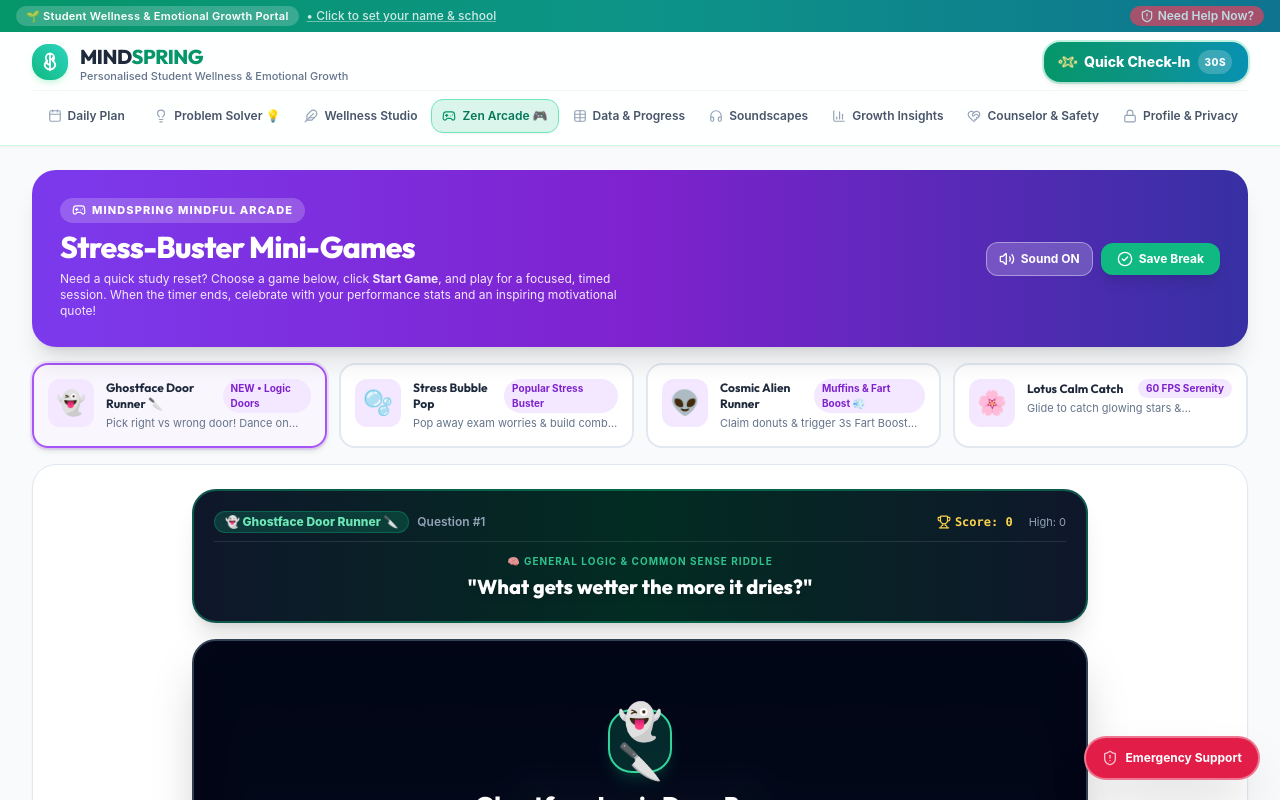
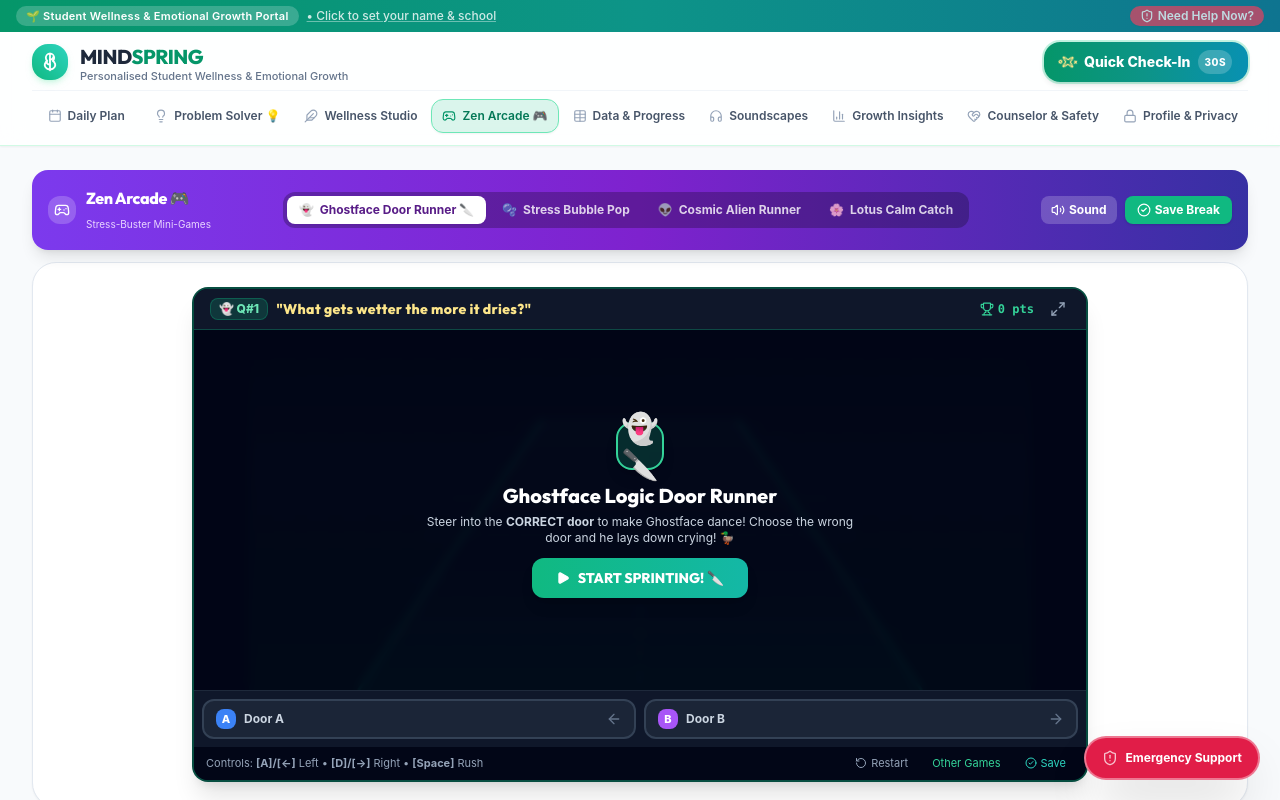
Before and after one commit to grewalharshdeepsingh-wq/mindspring, a React (Vite) app: page / in a window 1280 px wide. Both pictures are taken after a click on the button "Zen Arcade 🎮". Shown: the top 800 px of the page. Built offline with nearby package versions, Linux system fonts and the light colour scheme.

Commit message:
fix: compact game layout so question, canvas, and door choices fit simultaneously on one screen

```diff
--- a/src/components/GhostfaceRunnerGame.jsx
+++ b/src/components/GhostfaceRunnerGame.jsx
@@ -293,6 +293,7 @@
   const [questionIndex, setQuestionIndex] = useState(0);
   const [chosenLane, setChosenLane] = useState(0); // -1: Left, 1: Right
   const [explanation, setExplanation] = useState('');
+  const [isFullscreen, setIsFullscreen] = useState(false);
   const [doorAnswers, setDoorAnswers] = useState({
     left: '',
     right: '',
@@ -408,7 +409,7 @@
       // 1. BACKGROUND & 3D CORRIDOR RUNNER ENVIRONMENT
       // ----------------------------------------------------
       const vpX = width / 2;
-      const vpY = height * 0.28;
+      const vpY = height * 0.25;
 
       // Dark atmospheric gradient
       const bgGrad = ctx.createLinearGradient(0, 0, 0, height);
@@ -767,66 +768,60 @@
   };
 
   return (
-    <div className="flex flex-col space-y-4 animate-fade-in max-w-4xl mx-auto">
+    <div className={isFullscreen
+      ? "fixed inset-0 z-50 bg-slate-950 flex flex-col justify-center items-center p-2 sm:p-4 overflow-y-auto"
+      : "relative rounded-2xl overflow-hidden shadow-xl border-2 border-emerald-500/40 bg-slate-950 flex flex-col max-w-4xl mx-auto w-full animate-fade-in"
+    }>
 
-      {/* Top Banner / Question Header */}
-      <div className="relative overflow-hidden rounded-3xl bg-gradient-to-r from-slate-900 via-emerald-950 to-slate-900 border-2 border-emerald-500/40 p-4 sm:p-5 text-white shadow-xl">
-        <div className="flex items-center justify-between pb-2 border-b border-white/10 text-xs">
-          <div className="flex items-center space-x-2">
-            <span className="bg-emerald-500/20 text-emerald-300 font-extrabold px-2.5 py-0.5 rounded-full border border-emerald-500/30 flex items-center space-x-1">
-              <span>👻 Ghostface Door Runner 🔪</span>
+      {/* 1. TOP QUESTION & HUD BAR (Integrated in single compact 48px header) */}
+      <div className="bg-slate-900 border-b border-emerald-500/30 px-3 sm:px-4 py-2 text-white flex flex-col sm:flex-row items-center justify-between gap-2 shadow-md w-full">
+        <div className="flex items-center space-x-2 text-xs truncate max-w-full">
+          <span className="bg-emerald-500/20 text-emerald-300 font-extrabold px-2 py-0.5 rounded-lg border border-emerald-500/30 whitespace-nowrap shrink-0">
+            👻 Q#{questionIndex + 1}
           </span>
-            <span className="text-slate-400 font-semibold hidden sm:inline">
-              Question #{questionIndex + 1}
-            </span>
-          </div>
-
-          <div className="flex items-center space-x-4">
-            <div className="flex items-center space-x-1 text-amber-300 font-mono font-bold">
-              <Trophy className="w-3.5 h-3.5" />
-              <span>Score: {score}</span>
-            </div>
-            {streak > 1 && (
-              <span className="bg-amber-500/30 text-amber-300 font-bold px-2 py-0.5 rounded-full text-[10px] animate-pulse">
-                🔥 {streak}x Streak
-              </span>
-            )}
-            <span className="text-slate-400 text-[11px] hidden md:inline">
-              High: {highScore}
-            </span>
-          </div>
-        </div>
-
-        {/* The Logic Question Card */}
-        <div className="pt-3 text-center space-y-1">
-          <span className="text-[10px] uppercase font-bold tracking-widest text-emerald-400/90 block">
-            🧠 General Logic & Common Sense Riddle
-          </span>
-          <h3 className="text-base sm:text-xl font-heading font-extrabold text-white leading-snug drop-shadow-md">
+          <h3 className="font-heading font-extrabold text-xs sm:text-sm text-amber-200 tracking-wide truncate" title={LOGIC_QUESTIONS[questionIndex % LOGIC_QUESTIONS.length].question}>
             "{LOGIC_QUESTIONS[questionIndex % LOGIC_QUESTIONS.length].question}"
           </h3>
         </div>
 
-        {/* Approaching Distance Bar */}
+        <div className="flex items-center space-x-3 text-xs shrink-0 font-mono">
+          <div className="flex items-center space-x-1 text-emerald-400 font-bold">
+            <Trophy className="w-3.5 h-3.5" />
+            <span>{score} pts</span>
+          </div>
+          {streak > 1 && (
+            <span className="bg-amber-500/20 text-amber-300 font-bold px-2 py-0.5 rounded-lg text-[10px] animate-pulse">
+              🔥 {streak}x
+            </span>
+          )}
+          <button
+            onClick={() => setIsFullscreen(!isFullscreen)}
+            className="text-slate-400 hover:text-white p-1 rounded-lg transition"
+            title={isFullscreen ? "Exit Fullscreen" : "Fullscreen Focus Mode"}
+          >
+            {isFullscreen ? <Minimize2 className="w-4 h-4" /> : <Maximize2 className="w-4 h-4" />}
+          </button>
+        </div>
+      </div>
+
+      {/* 2. SLIM APPROACHING DISTANCE BAR */}
       {gameState === 'running' && (
-          <div className="mt-3 w-full bg-slate-800/80 rounded-full h-1.5 overflow-hidden">
+        <div className="w-full bg-slate-800/80 h-1 overflow-hidden">
           <div
             className="bg-gradient-to-r from-emerald-400 to-teal-300 h-full transition-all duration-75"
             style={{ width: `${Math.max(0, 100 - gRef.current.distance)}%` }}
           />
         </div>
       )}
-      </div>
 
-      {/* Main Game Canvas Viewport */}
-      <div className="relative rounded-3xl overflow-hidden shadow-2xl border-2 border-slate-700 bg-slate-950 flex flex-col items-center justify-center">
+      {/* 3. MAIN GAME CANVAS VIEWPORT */}
+      <div className="relative w-full bg-slate-950 flex flex-col items-center justify-center overflow-hidden">
         <canvas
           ref={canvasRef}
           width={760}
-          height={460}
-          className="w-full h-auto max-h-[500px] object-contain cursor-pointer select-none"
+          height={350}
+          className="w-full h-auto max-h-[360px] object-contain cursor-pointer select-none"
           onClick={(e) => {
-            // Click left half -> steer left; click right half -> steer right
             const rect = e.currentTarget.getBoundingClientRect();
             const clickX = e.clientX - rect.left;
             if (clickX < rect.width / 2) {
@@ -839,57 +834,43 @@
 
         {/* Start / Idle Overlay */}
         {gameState === 'idle' && (
-          <div className="absolute inset-0 bg-slate-950/85 backdrop-blur-md flex flex-col items-center justify-center p-6 text-center space-y-4 animate-fade-in">
-            <div className="w-16 h-16 rounded-3xl bg-emerald-500/20 border-2 border-emerald-400 flex items-center justify-center text-4xl shadow-lg shadow-emerald-500/20">
+          <div className="absolute inset-0 bg-slate-950/90 backdrop-blur-sm flex flex-col items-center justify-center p-4 text-center space-y-3 animate-fade-in z-20">
+            <div className="w-12 h-12 rounded-2xl bg-emerald-500/20 border-2 border-emerald-400 flex items-center justify-center text-3xl shadow-lg">
               👻🔪
             </div>
 
-            <div className="space-y-1.5 max-w-md">
-              <h3 className="text-2xl font-heading font-extrabold text-white">
+            <div className="space-y-1 max-w-md">
+              <h3 className="text-xl font-heading font-extrabold text-white">
                 Ghostface Logic Door Runner
               </h3>
-              <p className="text-xs text-slate-300 leading-relaxed">
-                Ghostface is sprinting with a knife! Look at the common sense question at the top and steer into the <strong>CORRECT door</strong>.
+              <p className="text-xs text-slate-300">
+                Steer into the <strong>CORRECT door</strong> to make Ghostface dance! Choose the wrong door and he lays down crying! 🦆
               </p>
             </div>
 
-            <div className="grid grid-cols-2 gap-3 text-left max-w-sm w-full text-xs text-slate-300">
-              <div className="p-3 bg-emerald-950/40 border border-emerald-500/30 rounded-2xl">
-                <span className="font-bold text-emerald-400 block pb-1">✅ Right Answer:</span>
-                Ghostface does a hilarious victory dance with his knife! 🕺
-              </div>
-              <div className="p-3 bg-rose-950/40 border border-rose-500/30 rounded-2xl">
-                <span className="font-bold text-rose-400 block pb-1">❌ Wrong Answer:</span>
-                Ghostface drops his knife, lays down and cries hysterically! 😭
-              </div>
-            </div>
-
-            <p className="text-[11px] text-amber-300 font-semibold">
-              🦆 Watch out for funny side cameos (like the Moonwalking Duck) that pop in to cheer you on!
-            </p>
-
             <button
               onClick={handleStartGame}
-              className="px-8 py-3.5 bg-gradient-to-r from-emerald-500 to-teal-500 hover:from-emerald-600 hover:to-teal-600 text-white font-heading font-extrabold text-sm rounded-2xl shadow-xl shadow-emerald-500/25 transition transform hover:scale-105 active:scale-95 flex items-center space-x-2"
+              className="px-6 py-2.5 bg-gradient-to-r from-emerald-500 to-teal-500 hover:from-emerald-600 hover:to-teal-600 text-white font-heading font-extrabold text-xs sm:text-sm rounded-xl shadow-lg transition transform hover:scale-105 active:scale-95 flex items-center space-x-2"
             >
-              <Play className="w-4 h-4 fill-current" />
+              <Play className="w-3.5 h-3.5 fill-current" />
               <span>START SPRINTING! 🔪</span>
             </button>
           </div>
         )}
 
-        {/* Live Feedback Toast for Dancing / Crying */}
+        {/* Dancing Toast Overlay */}
         {gameState === 'dancing' && (
-          <div className="absolute top-4 bg-emerald-600/90 text-white px-5 py-2 rounded-2xl font-bold text-sm shadow-xl flex items-center space-x-2 animate-bounce border border-emerald-300">
+          <div className="absolute top-2 bg-emerald-600/90 text-white px-4 py-1.5 rounded-xl font-bold text-xs shadow-xl flex items-center space-x-1.5 animate-bounce border border-emerald-300 z-20">
             <span>🎉 CORRECT! 200 IQ MOVE! DANCE PARTY! 🕺✨</span>
           </div>
         )}
 
+        {/* Crying Toast Overlay */}
         {gameState === 'crying' && (
-          <div className="absolute top-4 bg-rose-700/95 text-white p-3 sm:px-6 rounded-2xl font-bold text-xs sm:text-sm shadow-xl text-center space-y-1 animate-pulse border-2 border-rose-400 max-w-md">
+          <div className="absolute top-2 bg-rose-700/95 text-white px-4 py-1.5 rounded-xl font-bold text-xs shadow-xl text-center space-y-0.5 animate-pulse border border-rose-400 max-w-sm z-20">
             <div>😭 WRONG DOOR! GHOSTFACE IS SOBBING! 💦</div>
             {explanation && (
-              <p className="text-[11px] font-medium text-rose-100">
+              <p className="text-[10px] font-medium text-rose-100">
                 💡 Truth: {explanation}
               </p>
             )}
@@ -897,101 +878,94 @@
         )}
       </div>
 
-      {/* Interactive Controls & Door Selector Buttons */}
-      <div className="grid grid-cols-1 sm:grid-cols-2 gap-3">
+      {/* 4. SLEEK INTEGRATED DOOR ANSWER BUTTONS (Directly beneath canvas, 38px height) */}
+      <div className="grid grid-cols-2 gap-2 p-2 bg-slate-900 border-t border-slate-800 w-full">
         {/* Left Door Button */}
         <button
           onClick={() => steerTo(-1)}
-          className={`p-4 rounded-2xl border-2 transition text-left flex items-center justify-between shadow-md ${
+          className={`py-2 px-3 rounded-xl border-2 transition text-left flex items-center justify-between ${
             chosenLane === -1
-              ? 'bg-blue-600/20 border-blue-500 ring-2 ring-blue-400/40'
-              : 'bg-white dark:bg-slate-900 border-slate-200 dark:border-slate-800 hover:border-blue-400'
+              ? 'bg-blue-600/30 border-blue-400 text-white ring-2 ring-blue-400/40'
+              : 'bg-slate-800/80 border-slate-700 text-slate-300 hover:border-blue-400'
           }`}
         >
-          <div className="flex items-center space-x-3">
-            <span className="w-8 h-8 rounded-xl bg-blue-500 text-white font-extrabold text-sm flex items-center justify-center shrink-0">
+          <div className="flex items-center space-x-2 truncate">
+            <span className="w-5 h-5 rounded-lg bg-blue-500 text-white font-extrabold text-[11px] flex items-center justify-center shrink-0">
               A
             </span>
-            <div>
-              <span className="text-[10px] font-extrabold uppercase tracking-wider text-blue-600 dark:text-blue-400 block">
-                [LEFT DOOR]
-              </span>
-              <span className="text-xs sm:text-sm font-bold text-slate-800 dark:text-white">
+            <span className="text-xs font-bold truncate">
               {doorAnswers.left || 'Door A'}
             </span>
           </div>
-          </div>
-          <ArrowLeft className={`w-5 h-5 ${chosenLane === -1 ? 'text-blue-500' : 'text-slate-400'}`} />
+          <ArrowLeft className={`w-4 h-4 shrink-0 ${chosenLane === -1 ? 'text-blue-400' : 'text-slate-500'}`} />
         </button>
 
         {/* Right Door Button */}
         <button
           onClick={() => steerTo(1)}
-          className={`p-4 rounded-2xl border-2 transition text-left flex items-center justify-between shadow-md ${
+          className={`py-2 px-3 rounded-xl border-2 transition text-left flex items-center justify-between ${
             chosenLane === 1
-              ? 'bg-purple-600/20 border-purple-500 ring-2 ring-purple-400/40'
-              : 'bg-white dark:bg-slate-900 border-slate-200 dark:border-slate-800 hover:border-purple-400'
+              ? 'bg-purple-600/30 border-purple-400 text-white ring-2 ring-purple-400/40'
+              : 'bg-slate-800/80 border-slate-700 text-slate-300 hover:border-purple-400'
           }`}
         >
-          <div className="flex items-center space-x-3">
-            <span className="w-8 h-8 rounded-xl bg-purple-500 text-white font-extrabold text-sm flex items-center justify-center shrink-0">
+          <div className="flex items-center space-x-2 truncate">
+            <span className="w-5 h-5 rounded-lg bg-purple-500 text-white font-extrabold text-[11px] flex items-center justify-center shrink-0">
               B
             </span>
-            <div>
-              <span className="text-[10px] font-extrabold uppercase tracking-wider text-purple-600 dark:text-purple-400 block">
-                [RIGHT DOOR]
-              </span>
-              <span className="text-xs sm:text-sm font-bold text-slate-800 dark:text-white">
+            <span className="text-xs font-bold truncate">
               {doorAnswers.right || 'Door B'}
             </span>
           </div>
-          </div>
-          <ArrowRight className={`w-5 h-5 ${chosenLane === 1 ? 'text-purple-500' : 'text-slate-400'}`} />
+          <ArrowRight className={`w-4 h-4 shrink-0 ${chosenLane === 1 ? 'text-purple-400' : 'text-slate-500'}`} />
         </button>
       </div>
 
-      {/* Action Toolbar */}
-      <div className="flex flex-wrap items-center justify-between gap-2 bg-slate-100 dark:bg-slate-900 p-3 rounded-2xl text-xs">
-        <div className="flex items-center space-x-2 text-slate-500 dark:text-slate-400">
-          <span>Keyboard: <strong>[A] / [←]</strong> Left • <strong>[D] / [→]</strong> Right</span>
-        </div>
+      {/* 5. MICRO TOOLBAR (Quick actions & hints) */}
+      <div className="px-3 py-1.5 bg-slate-950 text-slate-400 text-[11px] flex items-center justify-between w-full">
+        <span className="hidden sm:inline">
+          Controls: <strong>[A]/[←]</strong> Left • <strong>[D]/[→]</strong> Right • <strong>[Space]</strong> Rush
+        </span>
+        <span className="sm:hidden">
+          Tap Door A or B to steer!
+        </span>
 
         <div className="flex items-center space-x-2">
           {gameState === 'running' && (
             <button
               onClick={handleRushDoor}
-              className="flex items-center space-x-1.5 px-3 py-1.5 bg-amber-500 hover:bg-amber-600 text-white font-bold rounded-xl transition"
+              className="px-2.5 py-0.5 bg-amber-500/20 hover:bg-amber-500/30 text-amber-300 font-bold rounded-lg border border-amber-500/30 transition flex items-center space-x-1"
               title="Rush forward into chosen door"
             >
-              <Zap className="w-3.5 h-3.5" />
-              <span>Rush Door ⚡</span>
+              <Zap className="w-3 h-3 text-amber-400" />
+              <span>Rush ⚡</span>
             </button>
           )}
 
           <button
             onClick={handleStartGame}
-            className="flex items-center space-x-1 px-3 py-1.5 bg-white dark:bg-slate-800 hover:bg-slate-200 text-slate-700 dark:text-slate-200 font-bold rounded-xl border border-slate-300 dark:border-slate-700 transition"
+            className="px-2 py-0.5 text-slate-400 hover:text-white transition flex items-center space-x-1"
           >
-            <RotateCcw className="w-3.5 h-3.5" />
+            <RotateCcw className="w-3 h-3" />
             <span>Restart</span>
           </button>
 
           {onSwitchGame && (
             <button
               onClick={onSwitchGame}
-              className="flex items-center space-x-1 px-3 py-1.5 bg-emerald-600 hover:bg-emerald-700 text-white font-bold rounded-xl transition"
+              className="px-2 py-0.5 text-emerald-400 hover:text-emerald-300 transition"
             >
-              <span>Other Games</span>
+              Other Games
             </button>
           )}
 
           {onComplete && (
             <button
               onClick={() => onComplete(5)}
-              className="flex items-center space-x-1 px-3 py-1.5 bg-teal-600 hover:bg-teal-700 text-white font-bold rounded-xl transition"
+              className="px-2 py-0.5 text-teal-400 hover:text-teal-300 transition flex items-center space-x-1"
             >
-              <CheckCircle2 className="w-3.5 h-3.5" />
-              <span>Save Break</span>
+              <CheckCircle2 className="w-3 h-3" />
+              <span>Save</span>
             </button>
           )}
         </div>
@@ -1050,15 +1024,22 @@
   ctx.fillText(label, 0, -panelH * 0.35);
 
   // Answer Text written on door
-  if (prog > 0.35) {
-    ctx.fillStyle = '#ffffff';
-    ctx.font = `bold ${Math.max(9, Math.floor(13 * prog))}px sans-serif`;
+  if (prog > 0.16) {
+    const fontSize = Math.max(9, Math.floor(13 * prog));
+    ctx.font = `bold ${fontSize}px sans-serif`;
     ctx.textAlign = 'center';
     ctx.textBaseline = 'middle';
 
+    // High contrast background pill for instant answer readability
+    ctx.fillStyle = 'rgba(2, 6, 23, 0.8)';
+    ctx.beginPath();
+    ctx.roundRect(-panelW * 0.46, -panelH * 0.08, panelW * 0.92, panelH * 0.42, 4);
+    ctx.fill();
+
+    ctx.fillStyle = '#ffffff';
     // Wrap text into 2 lines if needed
     const words = (text || '').split(' ');
-    if (words.length > 2 && text.length > 14) {
+    if (words.length > 2 && text.length > 12) {
       const mid = Math.ceil(words.length / 2);
       const l1 = words.slice(0, mid).join(' ');
       const l2 = words.slice(mid).join(' ');
--- a/src/components/MiniGameStudio.jsx
+++ b/src/components/MiniGameStudio.jsx
@@ -2053,81 +2053,67 @@
   ];
 
   return (
-    <div className="flex flex-col space-y-4 animate-fade-in pb-4">
-      {/* Mini-Game Hub Banner */}
-      <div className="relative overflow-hidden rounded-3xl bg-gradient-to-r from-violet-600 via-purple-700 to-indigo-800 text-white p-5 sm:p-7 shadow-xl">
-        <div className="relative z-10 flex flex-col md:flex-row md:items-center justify-between gap-4">
-          <div className="space-y-1.5 max-w-xl">
-            <span className="text-[11px] font-extrabold uppercase tracking-widest bg-white/20 text-white px-3 py-1 rounded-full backdrop-blur-sm inline-flex items-center space-x-1.5">
-              <Gamepad2 className="w-3.5 h-3.5" />
-              <span>MindSpring Mindful Arcade</span>
+    <div className="flex flex-col space-y-3 animate-fade-in pb-4">
+      {/* Sleek Mini-Game Header & Arcade Switcher */}
+      <div className="relative overflow-hidden rounded-2xl bg-gradient-to-r from-violet-600 via-purple-700 to-indigo-800 text-white p-3 sm:p-4 shadow-lg flex flex-wrap items-center justify-between gap-3">
+        <div className="flex items-center space-x-2.5">
+          <span className="p-1.5 rounded-xl bg-white/20 text-white">
+            <Gamepad2 className="w-4 h-4" />
           </span>
-            <h2 className="text-2xl sm:text-3xl font-heading font-extrabold tracking-tight">
+          <div>
+            <h2 className="text-sm sm:text-base font-heading font-extrabold tracking-tight leading-none">
+              Zen Arcade 🎮
+            </h2>
+            <span className="text-[10px] text-purple-200">
               Stress-Buster Mini-Games
-            </h2>
-            <p className="text-xs text-purple-100">
-              Need a quick study reset? Choose a game below, click <strong>Start Game</strong>, and play for a focused, timed session. When the timer ends, celebrate with your performance stats and an inspiring motivational quote!
-            </p>
-          </div>
-
-          <div className="flex items-center space-x-2">
-            <button
-              onClick={() => setSoundEnabled(!soundEnabled)}
-              className={`flex items-center space-x-1.5 px-3 py-2 rounded-xl text-xs font-bold transition backdrop-blur-sm ${
-                soundEnabled
-                  ? 'bg-white/20 hover:bg-white/30 text-white border border-white/40'
-                  : 'bg-black/30 text-white/60'
-              }`}
-              title={soundEnabled ? 'Mute Game Audio' : 'Unmute Game Audio'}
-            >
-              {soundEnabled ? <Volume2 className="w-4 h-4" /> : <VolumeX className="w-4 h-4" />}
-              <span>{soundEnabled ? 'Sound ON' : 'Muted'}</span>
-            </button>
-
-            {onComplete && (
-              <button
-                onClick={() => onComplete(5)}
-                className="flex items-center space-x-1.5 bg-emerald-500 hover:bg-emerald-600 text-white font-bold text-xs px-4 py-2 rounded-xl shadow-lg transition"
-              >
-                <CheckCircle2 className="w-4 h-4" />
-                <span>Save Break</span>
-              </button>
-            )}
-          </div>
-        </div>
-      </div>
-
-      {/* Game Mode Selector Cards */}
-      <div className="grid grid-cols-1 sm:grid-cols-2 lg:grid-cols-4 gap-3">
+            </span>
+          </div>
+        </div>
+
+        {/* 4 Quick Game Mode Tabs */}
+        <div className="flex items-center space-x-1 bg-black/25 p-1 rounded-xl overflow-x-auto max-w-full">
           {games.map(g => {
             const isActive = selectedGame === g.id;
             return (
               <button
                 key={g.id}
                 onClick={() => setSelectedGame(g.id)}
-              className={`p-3.5 rounded-2xl border-2 text-left transition flex items-start space-x-3 ${
+                className={`px-3 py-1.5 rounded-lg text-xs font-bold transition flex items-center space-x-1.5 whitespace-nowrap ${
                   isActive
-                  ? 'border-purple-500 bg-purple-50/70 dark:bg-purple-950/40 shadow-md ring-2 ring-purple-400/20'
-                  : 'border-slate-200 dark:border-slate-800 bg-white dark:bg-slate-800 hover:border-slate-300'
+                    ? 'bg-white text-purple-900 shadow-sm'
+                    : 'text-white/80 hover:text-white hover:bg-white/10'
                 }`}
               >
-              <div className="text-2xl p-2 rounded-xl bg-purple-100 dark:bg-purple-900/50 flex items-center justify-center">
-                {g.icon}
-              </div>
-              <div className="flex-1">
-                <div className="flex items-center justify-between">
-                  <h4 className="text-xs font-bold text-slate-800 dark:text-white">{g.name}</h4>
-                  <span className="text-[10px] bg-purple-100 dark:bg-purple-950 text-purple-700 dark:text-purple-300 px-2 py-0.5 rounded-full font-bold">
-                    {g.badge}
-                  </span>
-                </div>
-                <p className="text-[11px] text-slate-500 dark:text-slate-400 mt-0.5 line-clamp-1">
-                  {g.desc}
-                </p>
-              </div>
+                <span>{g.icon}</span>
+                <span>{g.name}</span>
               </button>
             );
           })}
+        </div>
+
+        {/* Audio Mute & Save Button */}
+        <div className="flex items-center space-x-2">
+          <button
+            onClick={() => setSoundEnabled(!soundEnabled)}
+            className={`flex items-center space-x-1 px-2.5 py-1.5 rounded-lg text-xs font-bold transition ${
+              soundEnabled ? 'bg-white/20 hover:bg-white/30 text-white' : 'bg-black/30 text-white/60'
+            }`}
+            title={soundEnabled ? 'Mute' : 'Unmute'}
+          >
+            {soundEnabled ? <Volume2 className="w-3.5 h-3.5" /> : <VolumeX className="w-3.5 h-3.5" />}
+            <span className="hidden sm:inline">{soundEnabled ? 'Sound' : 'Muted'}</span>
+          </button>
+
+          {onComplete && (
+            <button
+              onClick={() => onComplete(5)}
+              className="flex items-center space-x-1 bg-emerald-500 hover:bg-emerald-600 text-white font-bold text-xs px-3 py-1.5 rounded-lg shadow transition"
+            >
+              <CheckCircle2 className="w-3.5 h-3.5" />
+              <span>Save Break</span>
+            </button>
+          )}
+        </div>
       </div>
 
       {/* Active Game Viewport Container */}
```
Lines whose indentation alone changed are shown as unchanged.
